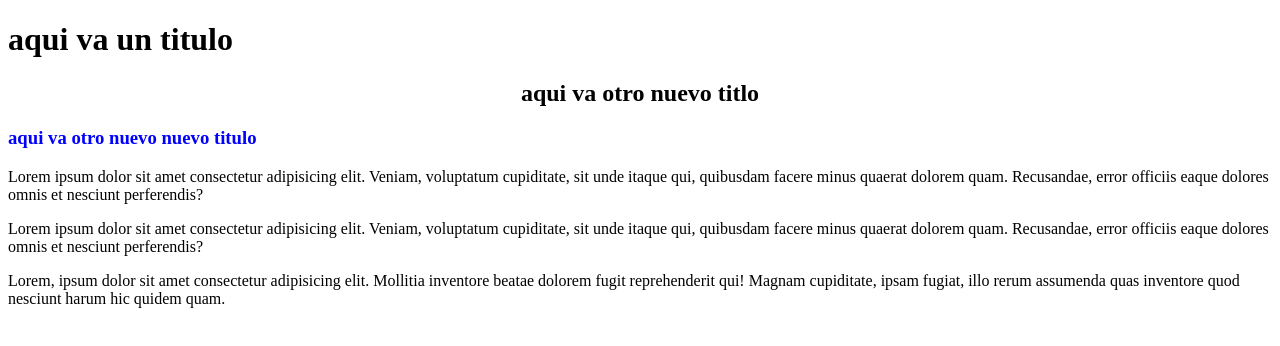
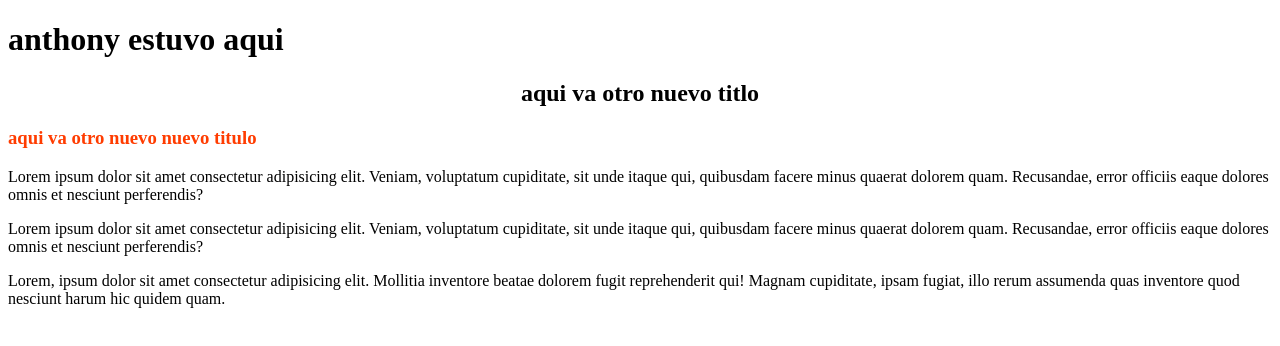
Before and after one commit to anthonyStarkInd/practica1, a plain HTML site: page index.html in a window 1280 px wide. Drawn offline with Linux system fonts and the light colour scheme.

Commit message:
cambio de conflitcto en rama head

```diff
--- a/apariencia/estilos.css
+++ b/apariencia/estilos.css
@@ -2,5 +2,5 @@ h2{
     text-align: center;
 }
 h3{
-    color: blue;
+    color: rgb(255, 60, 0);
 }
--- a/index.html
+++ b/index.html
@@ -9,7 +9,7 @@
   </head>
   <body>
     <header>
-      <h1>aqui va un titulo</h1>
+      <h1>anthony estuvo aqui</h1>
       <h2>aqui va otro nuevo titlo</h2>
       <h3>aqui va otro nuevo nuevo titulo</h3>
     </header>
```
